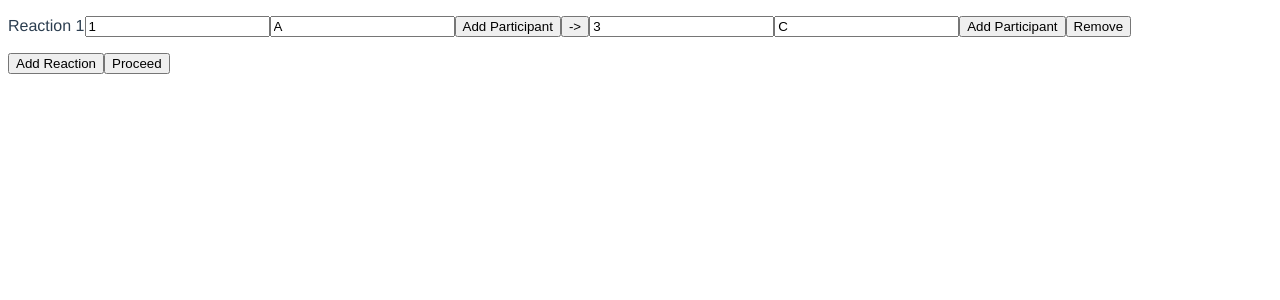
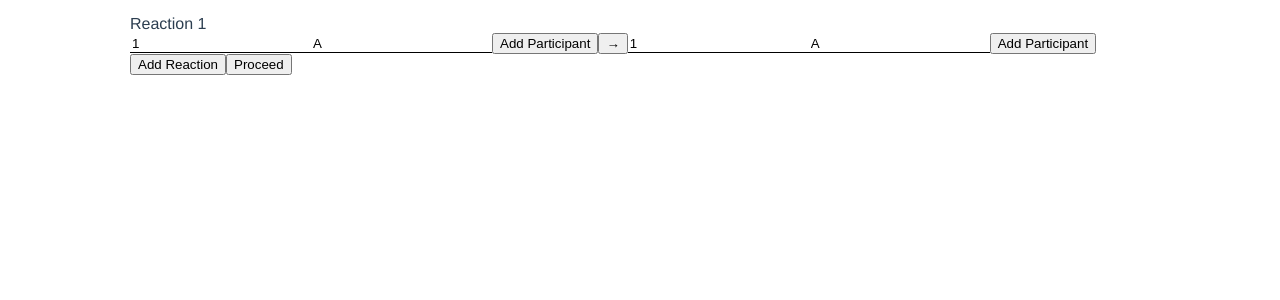
Before and after one commit to Nucleophile/Chemistry, a Vue app: page / in a window 1280 px wide. Shown: the top 300 px of the page. Built offline with nearby package versions, Linux system fonts and the light colour scheme.

Commit message:
Adding and removing reactions and participants v2

```diff
--- a/src/App.vue
+++ b/src/App.vue
@@ -1,18 +1,21 @@
 <template>
+  <div class="content">
     <form action="" method="POST" @submit.prevent="proceed">
       <ul>
         <li v-for="(reaction, index) in reactions" :key="reaction">
           <ReactionInput
             :reactionNumber="index + 1"
             :reaction="reaction"
+            :reactions="reactions"
             @remove-reaction="removeReaction"
-          @reaction-input="reactionInput"
+            @toggle-reaction-type="toggleReactionType"
           />
         </li>
       </ul>
       <AddReactionBtn @add-reaction="addReaction"/>
       <ProceedBtn/>
     </form>
+  </div>
 </template>
 
 <script>
@@ -32,11 +35,18 @@ export default {
       reactionsNumber: 1,
       reactions: [
         [
+          false, // reaction reversibility identificator
           [
-            [1, 'A']
+            {
+              coef: 1,
+              substance: 'A'
+            }
           ],
           [
-            [3, 'C']
+            {
+              coef: 1,
+              substance: 'A'
+            }
           ]
         ]
       ]
@@ -45,17 +55,22 @@ export default {
   methods: {
     addReaction() {
       this.reactions.push([
-        [[1, '']],
-        [[1, '']]
+        false,
+        [{
+          coef: 1,
+          substance: 'A'
+        }],
+        [{
+          coef: 1,
+          substance: 'A'
+        }]
       ]);
     },
     removeReaction(reactionNumber) {
-      this.reactions.splice(reactionNumber - 1, 1);
+      this.reactions.splice(reactionNumber, 1);
     },
-    reactionInput(reactionNumber, reactionPart, substances) {
-      console.log(reactionNumber, reactionPart, substances)
-      // this.reactions[reactionNumber - 1][reactionPart] = substances;
-      // console.log(this.reactions)
+    toggleReactionType(reactionNumber) {
+      this.reactions[reactionNumber][0] = !this.reactions[reactionNumber][0];
     },
     proceed() {
       console.log(this.reactions);
@@ -65,14 +80,24 @@ export default {
 </script>
 
 <style>
-#app {
+body {
+  margin: 0;
   font-family: Avenir, Helvetica, Arial, sans-serif;
   -webkit-font-smoothing: antialiased;
   -moz-osx-font-smoothing: grayscale;
   color: #2c3e50;
 }
+.content {
+  max-width: 1020px;
+  margin: 0 auto;
+  padding: 15px;
+}
 ul {
   list-style: none;
+  margin: 0;
   padding: 0;
 }
+label {
+  display: block;
+}
 </style>
--- /dev/null
+++ b/src/components/HalfReactionInput.vue
@@ -0,0 +1,54 @@
+<template>
+    <template v-for="(participant, index) in participants" :key="participant">
+      <ReactionParticipant
+        :participant="participant"
+        :index="index"
+        :participants="participants"
+        @remove-reaction-participant="removeReactionParticipant"
+      />
+      <span v-if="index < participants.length - 1">+</span>
+    </template>
+
+    <AddReactionParticipantBtn
+      @add-reaction-participant="addReactionParticipant"
+      :participants="participants"
+    />
+</template>
+
+<script>
+
+import ReactionParticipant from './ReactionParticipant.vue';
+import AddReactionParticipantBtn from './AddReactionParticipantBtn.vue';
+
+export default {
+    name: 'HalfReactionInput',
+    data() {
+        return {
+        };
+    },
+    props: {
+        participants: Array
+    },
+    methods: {
+        addReactionParticipant(participants) {
+          participants.push({
+            coef: 1,
+            substance: 'A'
+          });
+        },
+        removeReactionParticipant(participants, index) {
+          participants.splice(index, 1);
+        }
+    },
+    emits: [],
+    components: {
+      ReactionParticipant,
+      AddReactionParticipantBtn
+    }
+}
+</script>
+
+<!-- Add "scoped" attribute to limit CSS to this component only -->
+<style scoped>
+
+</style>
--- a/src/components/ReactionInput.vue
+++ b/src/components/ReactionInput.vue
@@ -1,73 +1,49 @@
 <template>
-    <label for="reaction-1">Reaction {{ reactionNumber }}</label>
-    <template v-for="(participant, index) in reactants" :key="participant">
-      <ReactionParticipant
-        :participant="participant"
-        @participant-input="participantInput"
-      />
-      <span v-if="index < reactants.length - 1">+</span>
-    </template>
-
-    <AddReactionParticipantBtn
-      @add-reaction-participant="addReactionParticipant"
+    <label :for="'reaction-' + reactionNumber + '-1'">Reaction {{ reactionNumber }}</label>
+    <HalfReactionInput
       :participants="reactants"
     />
 
-    <button type="button" @click="toggleReactionType">
-      <span v-if="reversible">=</span>
-      <span v-else>-></span>
+    <button type="button" @click="$emit('toggleReactionType', reactionNumber - 1)">
+      <span v-if="reaction[0]">↔</span>
+      <span v-else>→</span>
     </button>
 
-    <template v-for="(participant, index) in products" :key="participant">
-      <ReactionParticipant
-        :participant="participant"
-        @participant-input="participantInput"
-      />
-      <span v-if="index < products.length - 1">+</span>
-    </template>
-
-    <AddReactionParticipantBtn
-      @add-reaction-participant="addReactionParticipant"
+    <HalfReactionInput
       :participants="products"
     />
 
-    <button type="button" @click="$emit('removeReaction', reactionNumber)">Remove</button>
+    <button
+      type="button"
+      v-if="reactions.length > 1"
+      @click="$emit('removeReaction', reactionNumber - 1)"
+    >Remove</button>
 </template>
 
 <script>
 
-import ReactionParticipant from './ReactionParticipant.vue';
-import AddReactionParticipantBtn from './AddReactionParticipantBtn.vue';
+import HalfReactionInput from './HalfReactionInput.vue';
 
 export default {
     name: 'ReactionInput',
     data() {
         return {
-            reversible: false,
-            reactants: this.reaction[0],
-            products: this.reaction[1]
+            reactants: this.reaction[1],
+            products: this.reaction[2]
         };
     },
     props: {
         reactionNumber: Number,
-        reaction: Array
+        reaction: Array,
+        reactions: Array
     },
     methods: {
-        toggleReactionType() {
-            this.reversible = !this.reversible;
-        },
-        participantInput(participant, arrNumber, newValue) {
-          participant[arrNumber] = newValue;
-        },
-        addReactionParticipant(participants) {
-          participants.push([1, '']);
-        }
+
     },
-    emits: ['removeReaction', 'reactionInput'],
+    emits: ['toggleReactionType', 'removeReaction'],
     components: {
-      ReactionParticipant,
-      AddReactionParticipantBtn
-    }
+      HalfReactionInput
+  }
 }
 </script>
 
--- a/src/components/ReactionParticipant.vue
+++ b/src/components/ReactionParticipant.vue
@@ -1,28 +1,54 @@
 <template>
-  <input
+  <ReactionParticipantInput
     type="number"
-    v-model="coef"
-    @input="$emit('participantInput', this.participant, 0, coef)"
-  >
-  <input
+    :inputValue="coef"
+    inputValueName="coef"
+    :index="index"
+    :participant="participant"
+    @participant-input="participantInput"
+  />
+  <ReactionParticipantInput
     type="text"
-    v-model="substance"
-    @input="$emit('participantInput', this.participant, 1, substance)"
-  >
+    :inputValue="substance"
+    inputValueName="substance"
+    :index="index"
+    :participant="participant"
+    @participant-input="participantInput"
+  />
+  <button
+    type="button"
+    v-if="participants.length > 1"
+    @click="$emit('removeReactionParticipant', participants, index)"
+  >Remove participant</button>
 </template>
 
 <script>
+import ReactionParticipantInput from './ReactionParticipantInput.vue';
+
 export default {
   name: 'ReactionParticipant',
   data() {
     return {
-      coef: this.participant[0],
-      substance: this.participant[1]
+      coef: this.participant.coef,
+      substance: this.participant.substance
     }
   },
   props: {
-    'participant': Array
+    participants: Array,
+    participant: Object,
+    index: Number
   },
-  emits: ['participantInput']
+  methods: {
+    participantInput(participant, key, newValue) {
+      participant[key] = newValue;
+    }
+  },
+  components: {
+    ReactionParticipantInput
+  },
+  emits: ['removeReactionParticipant']
 }
 </script>
+
+<style>
+</style>
--- /dev/null
+++ b/src/components/ReactionParticipantInput.vue
@@ -0,0 +1,34 @@
+<template>
+  <input
+    :type="type"
+    v-model="value"
+    @input="$emit('participantInput', participant, inputValueName, value)"
+  >
+</template>
+
+<script>
+export default {
+  name: 'ReactionParticipantInput',
+  data() {
+    return {
+        value: this.inputValue
+    }
+  },
+  props: {
+    participant: Object,
+    reactionNumber: Number,
+    index: Number,
+    type: String,
+    inputValue: [String, Number],
+    inputValueName: String
+  },
+  emits: ['participantInput']
+}
+</script>
+
+<style>
+  input {
+    border: 0;
+    border-bottom: 1px solid #000;
+  }
+</style>
```
Lines whose indentation alone changed are shown as unchanged.
